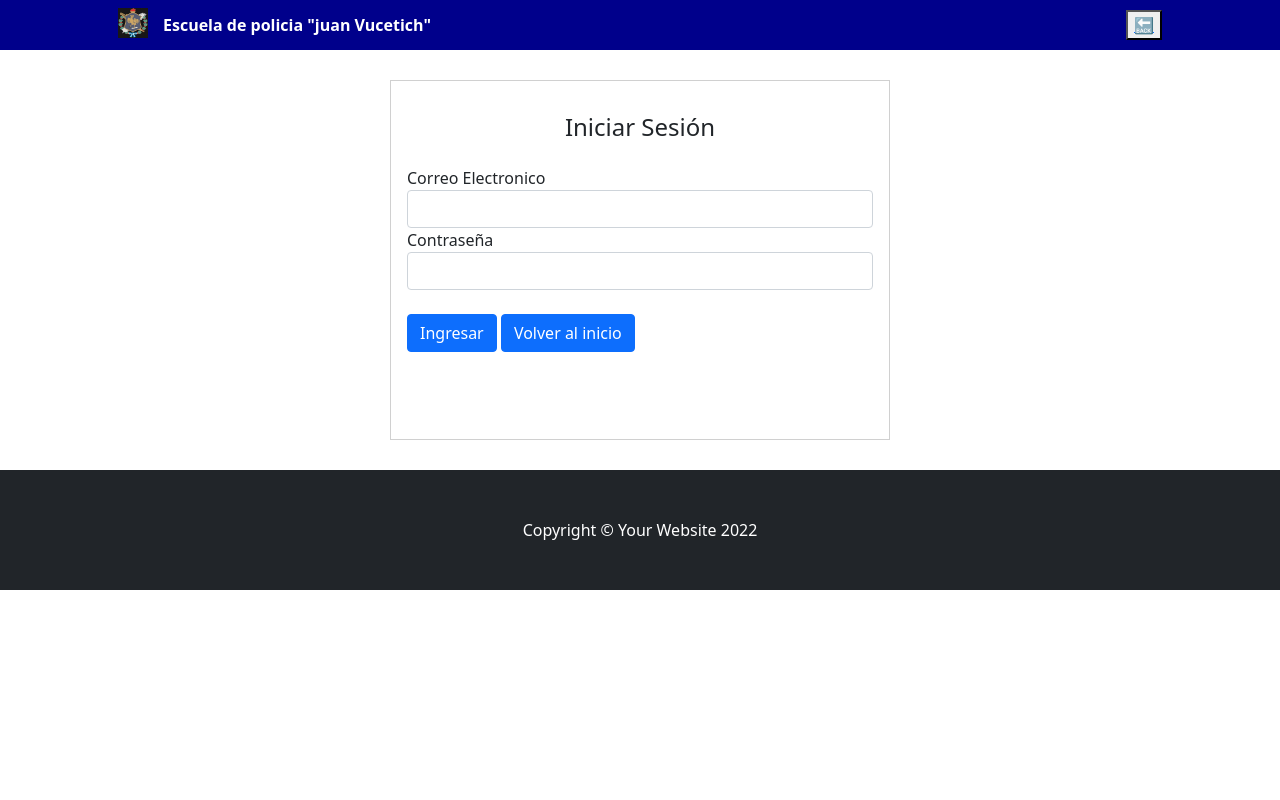
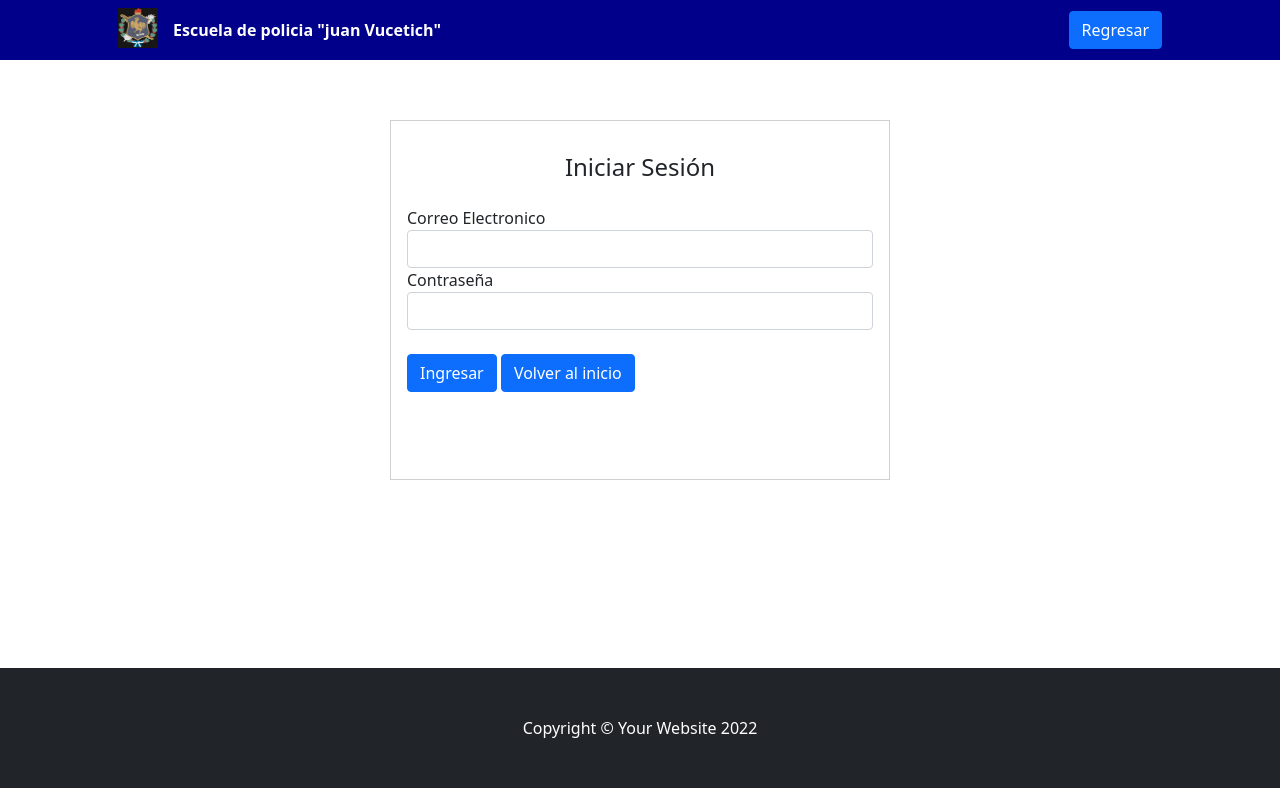
Before and after one commit to rodrigoacunaa/policia, a PHP site: page /policia/login.php in a window 1280 px wide. Run offline with PHP 8.4, Linux system fonts and the light colour scheme.

Commit message:
rediseño del inicio y login

```diff
--- a/login.php
+++ b/login.php
@@ -17,7 +17,7 @@
         <!-- Navigation-->
         <nav class="navbar navbar-expand-lg" style="background-color: darkblue;" >
             <div class="container px-4 px-lg-5">
-                <img src="assets/imagenes/alto somos la polisia.jpg" width="30" height="30" class="mr-2 mb-1" alt="" id="logo"><b style="color : white; padding-left:15px;">Escuela de policia "juan Vucetich"</b>
+                <img src="assets/imagenes/alto somos la polisia.jpg" width="40" height="40" class="mr-2 mb-1" alt="" id="logo"><b style="color : white; padding-left:15px;">Escuela de policia "juan Vucetich"</b>
                 <button class="navbar-toggler" type="button" data-bs-toggle="collapse" data-bs-target="#navbarSupportedContent" aria-controls="navbarSupportedContent" aria-expanded="false" aria-label="Toggle navigation"><span class="navbar-toggler-icon"></span></button>
                 <div class="collapse navbar-collapse" id="navbarSupportedContent">
                     <ul class="navbar-nav me-auto mb-2 mb-lg-0 ms-lg-4">
@@ -25,13 +25,13 @@
                             </ul>
                         </li>
                     </ul>
-                    <button><a href="../policia/index.html">🔙</a></button>
+                    <button class="btn btn-primary"onclick="bypass()">Regresar</button>
                     <form class="d-flex">
                     </form>
                 </div>
             </div>
         </nav>
-        <div style="padding:30px">
+        <div style="padding:60px">
         <div class="container bg-white p-2 needs-validation registro" style="border: 1px solid #d0d0d0; max-width: 500px; height: 360px; padding-top: 10px;" novalidate>
             <h4 class="text-center my-4">Iniciar Sesión</h4>
             <form method="POST" action="modulos/loginMod.php" class="mx-2">
@@ -49,12 +49,17 @@
             </form>
         </div>
         </div>
-        <footer class="py-5 bg-dark" style="padding: top 5px;">
+        <div style="padding-top: 10%">
+        <footer class="py-5 bg-dark  " id="footer"  >
             <div class="container"><p class="m-0 text-center text-white">Copyright &copy; Your Website 2022</p></div>
         </footer>
+       </div>
         <!-- Bootstrap core JS-->
         <script src="https://cdn.jsdelivr.net/npm/bootstrap@5.1.3/dist/js/bootstrap.bundle.min.js"></script>
         <!-- Core theme JS-->
         <script src="js/scripts.js"></script>
     </body>
+    <script type="text/javascript">
+        function bypass(){window.location="index.html";};
+    </script>
 </html>
```
Also changed, not shown: index.html (+2 -7 lines), assets/imagenes/flechaizquierda.png (added).
